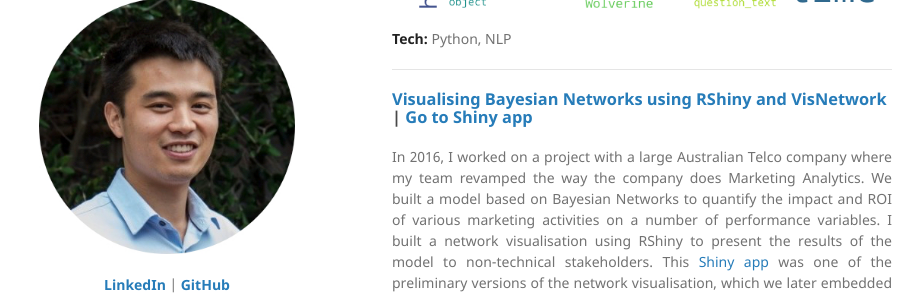
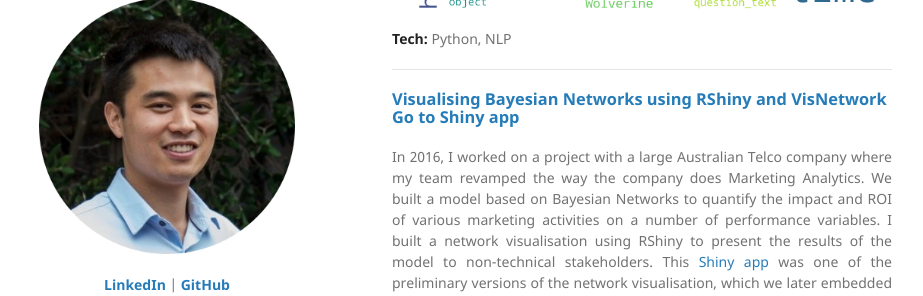
Before and after one commit to martycheung/martycheung.github.io, a Jekyll site: the page built from index.md, in a window 1280 px wide and 900 px high, scrolled down 689 px. Shown: the part 154-450 px from the top of the window, without its empty margins (178-1101 px from the left). Built offline with Jekyll 4.4.1, drawn with Linux system fonts in a browser that asks for light colours; our own code applies the rules of GitHub Pages for plain Markdown files.

```diff
--- a/index.md
+++ b/index.md
@@ -26,7 +26,7 @@ Using NLP methods to detect which questions posed on Quora were insincere. I sta
 
 ---
 
-### [Visualising Bayesian Networks using RShiny and VisNetwork](https://github.com/martycheung/Bayesian-Network-Visualisation) | [Go to Shiny app](https://martycheung.shinyapps.io/bayesian-network-visualisation/)
+### [Visualising Bayesian Networks using RShiny and VisNetwork](https://github.com/martycheung/Bayesian-Network-Visualisation)<br>[Go to Shiny app](https://martycheung.shinyapps.io/bayesian-network-visualisation/)
 
 <div style="text-align: justify">
 In 2016, I worked on a project with a large Australian Telco company where my team revamped the way the company does Marketing Analytics. We built a model based on Bayesian Networks to quantify the impact and ROI of various marketing activities on a number of performance variables. I built a network visualisation using RShiny to present the results of the model to non-technical stakeholders. This <a href="https://martycheung.shinyapps.io/bayesian-network-visualisation/">Shiny app</a> was one of the preliminary versions of the network visualisation, which we later embedded into a web application that was the main deliverable for the project.
```
